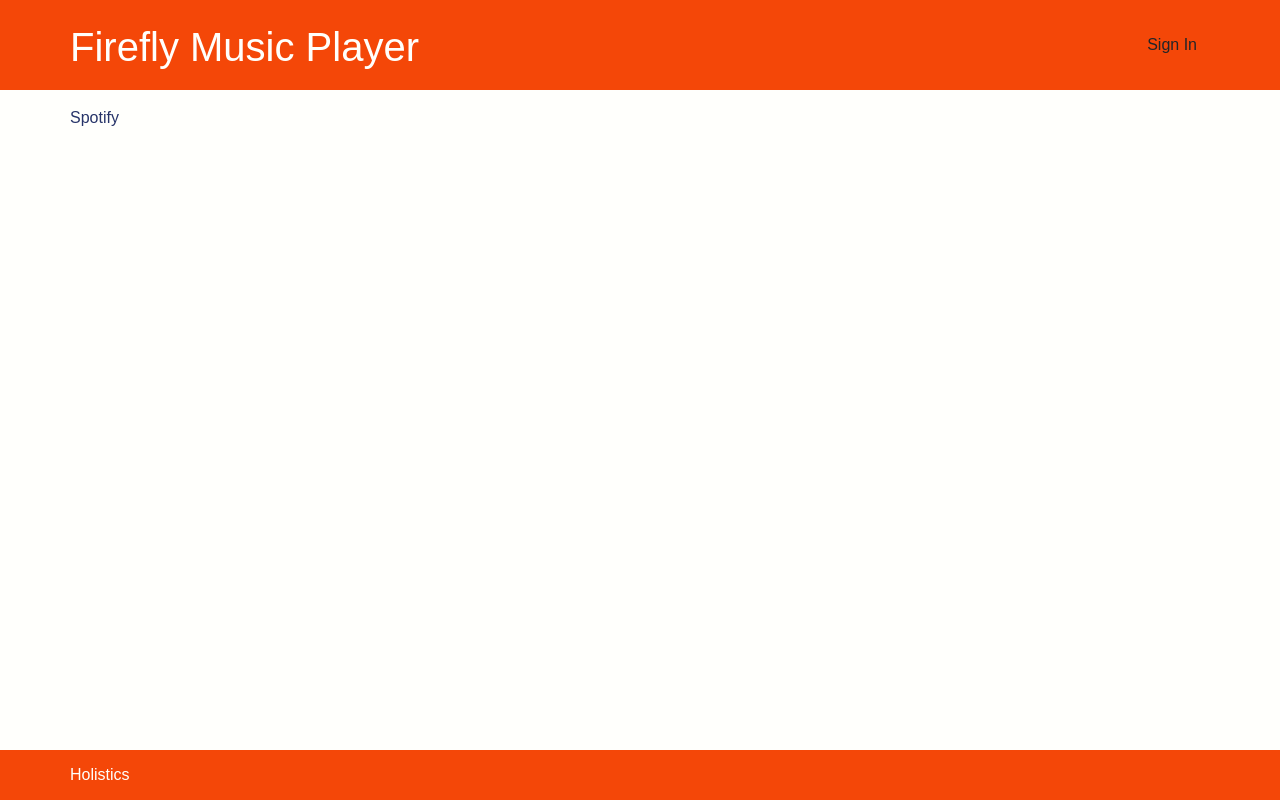
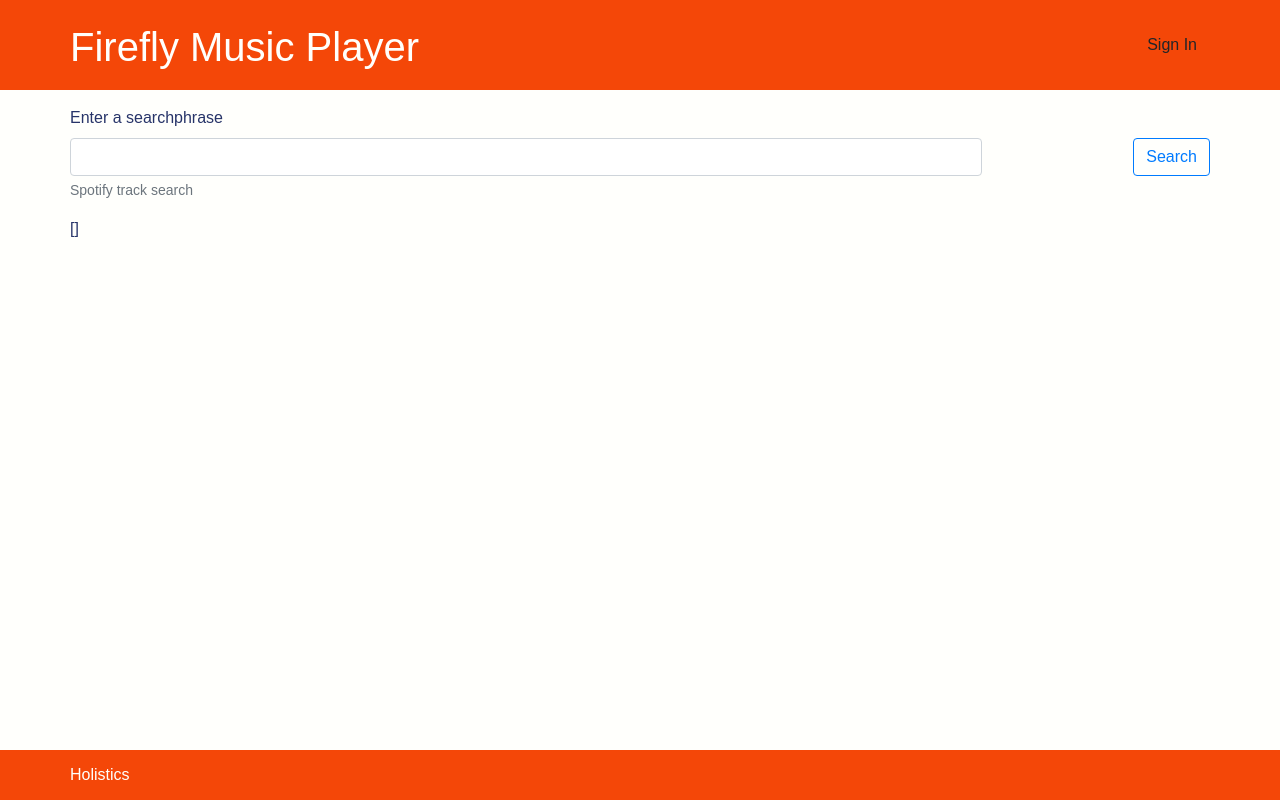
Before and after one commit to holistic-web/firefly, a Vue app: page / in a window 1280 px wide. Built offline with nearby package versions, Linux system fonts and the light colour scheme.

Commit message:
feat: create basic search inputs and display results

```diff
--- a/src/components/SpotifySearch.vue
+++ b/src/components/SpotifySearch.vue
@@ -1,21 +1,69 @@
 <template>
 	<section class="Spotify">
-		Spotify
+
+		<section class="Spotify__search">
+			<b-form-group
+				class="Spotify__searchTerm"
+				description="Spotify track search"
+				label="Enter a searchphrase"
+				label-for="spotifySearchTerm">
+				<b-form-input
+					id="spotifySearchTerm"
+					v-model.trim="searchTerm"/>
+			</b-form-group>
+			<b-button
+				class="Spotify__searchButton"
+				variant="outline-primary"
+				@click="fetch"
+				v-text="'Search'"/>
+		</section>
+
+		{{results}}
+
 	</section>
 </template>
 
 <script>
+import { mapGetters, mapActions } from 'vuex';
+
 export default {
+	data() {
+		return {
+			searchTerm: null
+		};
+	},
 	computed: {
-
+		...mapGetters({
+			results: 'spotify/results'
+		})
 	},
 	methods: {
-
+		...mapActions({
+			fetchResults: 'spotify/fetchResults'
+		}),
+		async fetch() {
+			this.fetchResults({
+				type: 'track',
+				query: this.searchTerm
+			});
+		}
 	}
 };
 </script>
 
 <style lang="scss">
 
+.Spotify {
+
+	&__searchTerm {
+		display: inline-block;
+		width: 80%;
+	}
+
+	&__searchButton {
+		float: right;
+		margin-top: 2rem;
+	}
+}
 
 </style>
```
